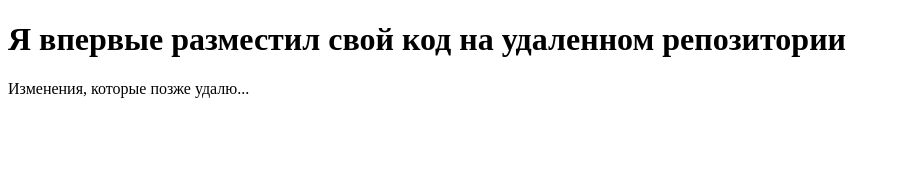
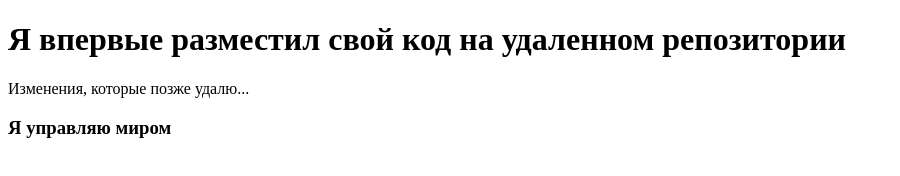
Before and after one commit to Vampager/test_repo, a plain HTML site: page index.html in a window 1280 px wide. Shown: the whole page, without its empty margins (0-900 px from the left). Drawn offline with Linux system fonts and the light colour scheme.

Commit message:
add third title

```diff
--- a/index.html
+++ b/index.html
@@ -8,5 +8,6 @@
 <body>
 <h1>Я впервые разместил свой код на удаленном репозитории</h1>
 <p>Изменения, которые позже удалю...</p>
+<h3>Я управляю миром</h3>
 </body>
 </html>
```
